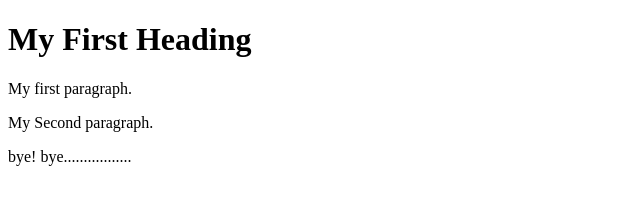
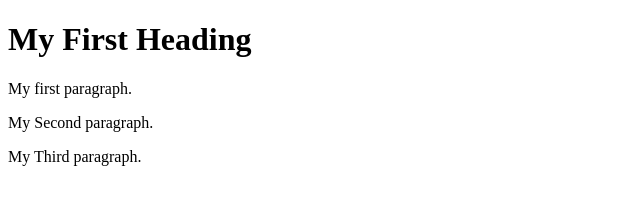
Before and after one commit to chandrahasanvdevops/firsthtml, a plain HTML site: page index.html in a window 1280 px wide. Shown: the full height of the page, 0-640 px from the left. Drawn offline with Linux system fonts and the light colour scheme.

Commit message:
Update index.html

```diff
--- a/index.html
+++ b/index.html
@@ -4,6 +4,6 @@
 <h1>My First Heading</h1>
 <p>My first paragraph.</p>
 <p>My Second paragraph.</p>
-<p>bye! bye.................</p>
+<p>My Third paragraph.</p>
 </body>
 </html>
```
